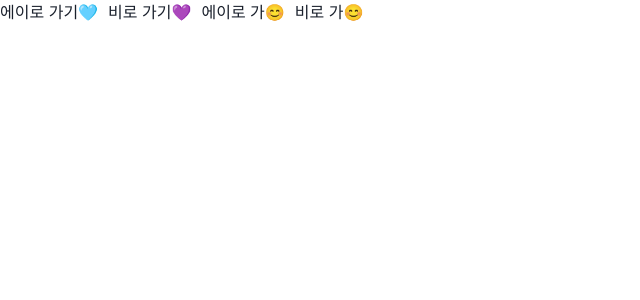
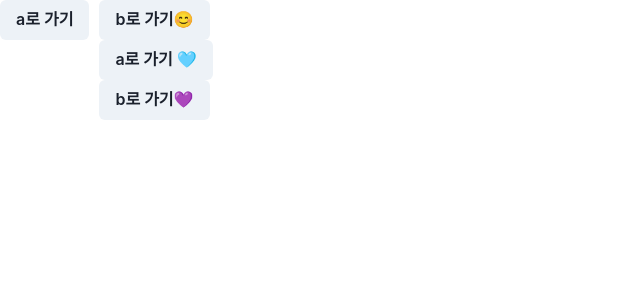
Before and after one commit to som42/reacht20231031, a React (Create React App) app: page / in a window 1280 px wide. Shown: the top 300 px of the page, without its empty margins (0-640 px from the left). Built offline with nearby package versions, Linux system fonts and the light colour scheme.

Commit message:
react router의 useNavigate 사용할 것

```diff
--- a/src/App.js
+++ b/src/App.js
@@ -6,26 +6,34 @@
   Outlet,
   Route,
   RouterProvider,
+  useNavigate,
 } from "react-router-dom";
-import { Box, Flex } from "@chakra-ui/react";
+import { Box, Button, Flex } from "@chakra-ui/react";
 
 function HomeComponent() {
+  //경로 이동시 useNavigate hook 사용 해야함
+  const navigate = useNavigate();
+
   return (
     <Box>
       <Flex gap={"10px"}>
         <Box>
-          {/* react-router 사용시 a 태그를 사용하지 않을 것*/}
-          <a href="/apath"> 에이로 가기🩵</a>
+          {/* 경로 이동시 jsp 코드를 쓰면 안됨.*/}
+          <Button onClick={() => (window.location.href = "/apath")}>
+            a로 가기
+          </Button>
         </Box>
         <Box>
-          <a href="/bpath">비로 가기💜</a>
-        </Box>
-        {/* 대신 Link Component 사용 */}
-        <Box>
-          <Link to={"/apath"}>에이로 가😊</Link>
-        </Box>
-        <Box>
-          <Link to={"/bpath"}>비로 가😊</Link>
+          <Button onClick={() => (window.location.href = "/bpath")}>
+            b로 가기😊
+          </Button>
+
+          <Box>
+            <Button onClick={() => navigate("/apath")}>a로 가기 🩵</Button>
+          </Box>
+          <Box>
+            <Button onClick={() => navigate("/bpath")}>b로 가기💜</Button>
+          </Box>
         </Box>
       </Flex>
       <Outlet />
```
